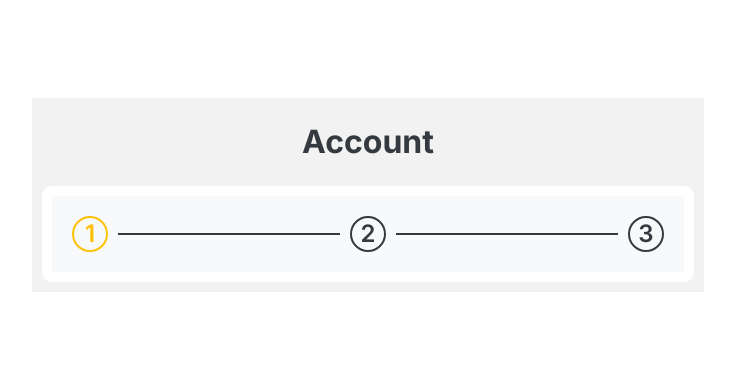
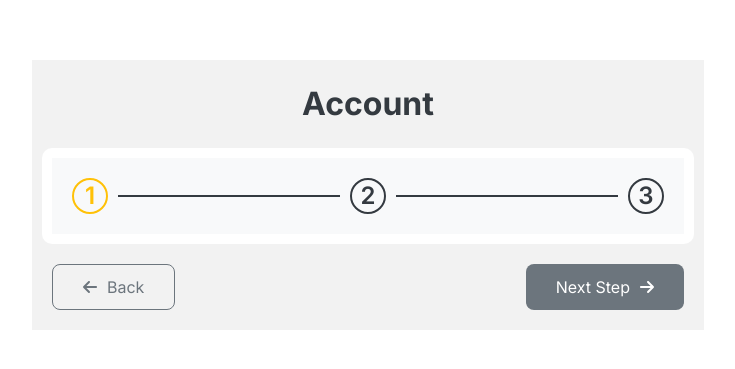
Before and after one commit to schan610/bd-frontend-challenge, a Next.js app: page /register in a window 1280 px wide. Shown: the part 205-574 px from the top of the page, without its empty margins (272-1007 px from the left). Built offline with nearby package versions, Linux system fonts and the light colour scheme.

Commit message:
feat: add control form section

```diff
--- a/src/app/globals.css
+++ b/src/app/globals.css
@@ -69,3 +69,34 @@
   flex-grow: 1;
   background-color: #343a40;
 }
+
+.controls {
+  display: flex;
+  flex-direction: row;
+  justify-content: space-between;
+  padding: 10px;
+}
+
+.controls__btn--primary {
+  display: flex;
+  align-items: center;
+  justify-content: center;
+  gap: 10px;
+  border-radius: 8px;
+  padding: 10px 30px;
+
+  background-color: #6c757d;
+  color: #fff;
+}
+
+.controls__btn--secondary {
+  display: flex;
+  align-items: center;
+  justify-content: center;
+  gap: 10px;
+  border-radius: 8px;
+  padding: 10px 30px;
+
+  border: 1px solid #6c757d;
+  color: #6c757d;
+}
--- a/src/app/register/page.tsx
+++ b/src/app/register/page.tsx
@@ -1,5 +1,7 @@
 "use client"
 import { Fragment, useState } from "react";
+import { FontAwesomeIcon } from "@fortawesome/react-fontawesome";
+import { faArrowRight, faArrowLeft } from "@fortawesome/free-solid-svg-icons";
 
 const steps = [
   {id: "1", title: "Account"},
@@ -9,7 +11,15 @@ const steps = [
 
 const RegisterPage = () => {
   const [curStep, setCurStep] = useState(0)
+  const handleNextBtn = () => {
+    if(curStep === steps.length-1) return;
+    setCurStep(prevState => prevState+1);
+  };
+  const handleBackBtn = () => {
+    if(curStep === 0) return;
 
+    setCurStep(prevState => prevState-1);
+  };
   return <div className="w-screen h-screen flex flex-col justify-center items-center max-w-2xl mx-auto">
     <section className="section-container">
       <div className="step-header">
@@ -25,6 +35,10 @@ const RegisterPage = () => {
           } )}
         </div>
       </div>
+      <div className="controls">
+          <button className="controls__btn--secondary" onClick={handleBackBtn}><FontAwesomeIcon icon={faArrowLeft} /> Back</button>
+          <button className="controls__btn--primary" onClick={handleNextBtn}>Next Step <FontAwesomeIcon icon={faArrowRight} /></button>
+      </div>
 
   </section>
   </div>
```
